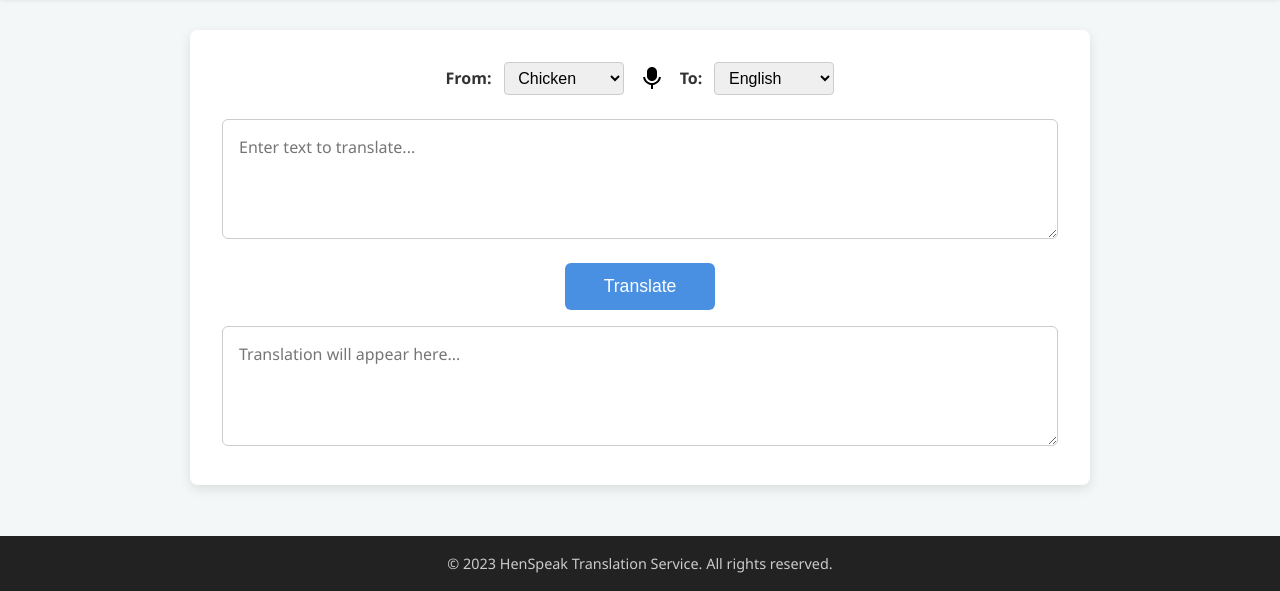
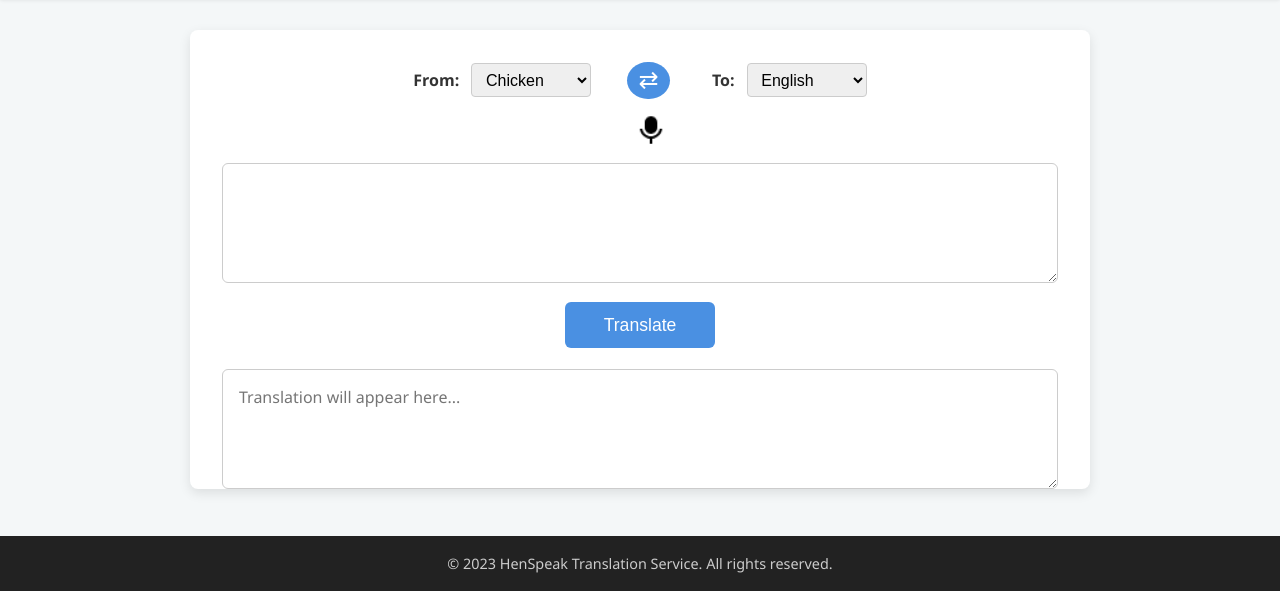
Before and after one commit to Dev-prog-8860/CookARoos, a plain HTML site: page index.html in a window 1280 px wide. Shown: the part 209-800 px from the top of the page. Drawn offline with Linux system fonts and the light colour scheme.

Commit message:
initial commit

```diff
--- a/index.html
+++ b/index.html
@@ -28,7 +28,11 @@
                             <option value="en">English</option>
                         </select>
                     </div>
-                    <img src="Images/mic-fill.png" alt="Mic">
+                    <button id="swap-languages" class="swap-btn">⇄</button>
+                    <button id="enable-mic" class="mic">
+                        <img src="Images/mic-fill.png" alt="Mic">
+                    </button>
+
                     <div class="output-language">
                         <label for="to-language">To:</label>
                         <select id="to-language">
@@ -40,7 +44,7 @@
 
                 <div class="translation-area">
                     <div class="input-area">
-                        <textarea id="input-text" placeholder="Enter text to translate..."></textarea>
+                        <textarea id="input-text" placeholder=""></textarea>
                     </div>
                     <button id="translate-btn">Translate</button>
                     <div class="output-area">
--- a/style.css
+++ b/style.css
@@ -57,7 +57,15 @@ main {
     padding: 2rem 0;
 }
 
+main img{
+    position: relative;
+    width: 30px;
+    top: 45px;
+    right: 30px;
+}
+
 .translation-box {
+    position: relative;
     background: white;
     padding: 2rem;
     border-radius: 8px;
@@ -86,6 +94,8 @@ main {
 }
 
 .swap-btn {
+    position: relative;
+    left: 20px;
     background-color: #4a90e2;
     border: none;
     color: white;
@@ -100,6 +110,30 @@ main {
     background-color: #357ABD;
 }
 
+button.mic {
+    background: none;
+  border: none;
+  padding: 0;
+  margin: 0;
+  cursor: pointer;
+  outline: none;
+
+  /* Optional positioning (bottom-right corner) */
+  position: relative;
+  bottom: 10px;
+  top: 5px;
+
+  /* Remove box */
+  box-shadow: none;
+}
+
+button.mic img {
+  display: block;
+  width: 30px;  /* Adjust as needed */
+  height: auto;
+}
+
+
 .translation-area {
     display: flex;
     flex-direction: column;
@@ -108,6 +142,8 @@ main {
 
 .input-area textarea,
 .output-area textarea {
+    position: relative;
+    top: 40px;
     width: 100%;
     min-height: 120px;
     padding: 1rem;
@@ -119,6 +155,8 @@ main {
 }
 
 #translate-btn {
+    position: relative;
+    top: 35px;
     background-color: #4a90e2;
     color: white;
     border: none;
```
